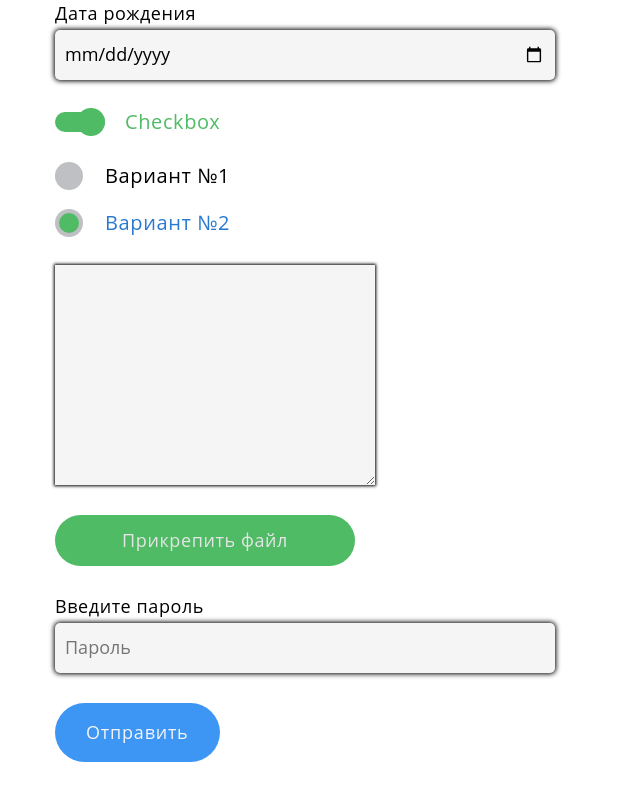
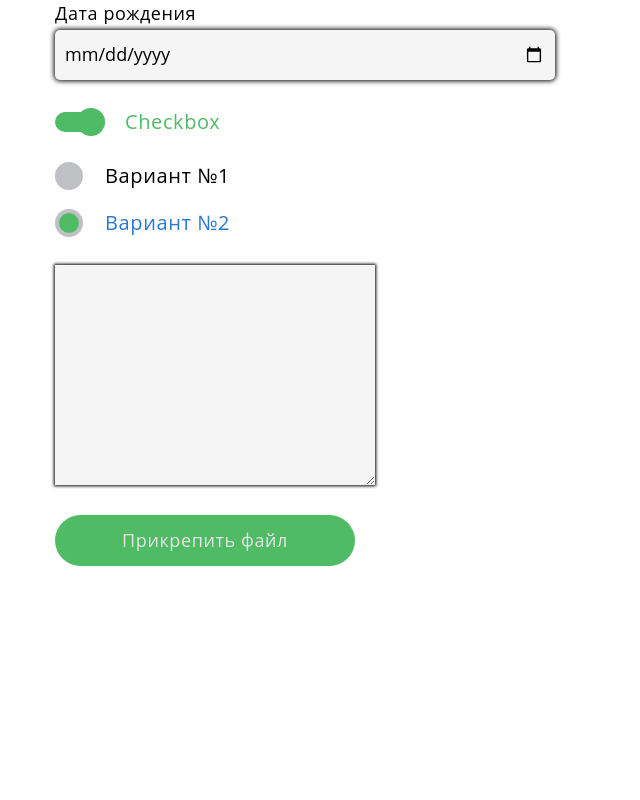
Before and after one commit to Kady2020/aosu-trainee, a website: page src/index.html in a window 1280 px wide. Shown: the part 1131-1931 px from the top of the page, without its empty margins (0-640 px from the left). After the commit the page ends 1817 px from the top, so only its background shows below. Drawn offline with nearby package versions, Linux system fonts and the light colour scheme; files that its build step writes are made by us from their sources; files whose address does not match are found by name.

Commit message:
deleted pass & button form from select-content block

```diff
--- a/gulp/version.json
+++ b/gulp/version.json
@@ -1,3 +1,3 @@
 {
-    "main": "20230301124619"
+    "main": "20230301131313"
 }
--- a/src/index.html
+++ b/src/index.html
@@ -95,11 +95,6 @@
                 <label for="file">Прикрепить файл</label>
                 <input id="file" type="file" name="userfile" accesskey=".jpg, .png" multiple>
               </div>
-              <div class="select-content__form-box select-content__form-box_pass">
-                <label for="pass">Введите пароль</label>
-                <input id="pass" type="password" name="userpass" placeholder="Пароль">
-              </div>
-              <button class="select-content__button btn" type="submit">Отправить</button>
             </form>
           </div>
 
```
Also changed, not shown: dist/index.html.
